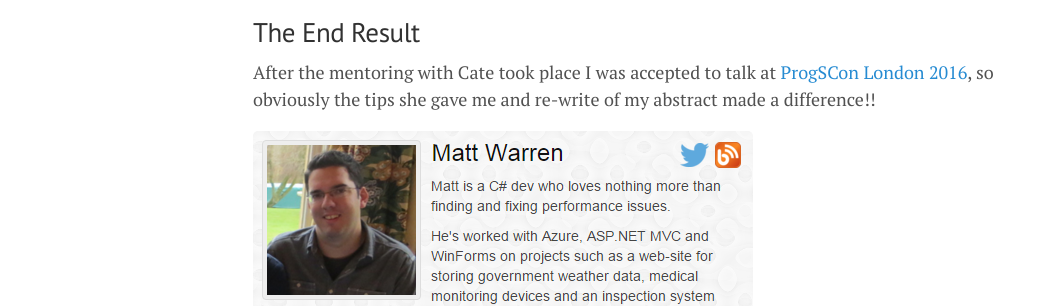
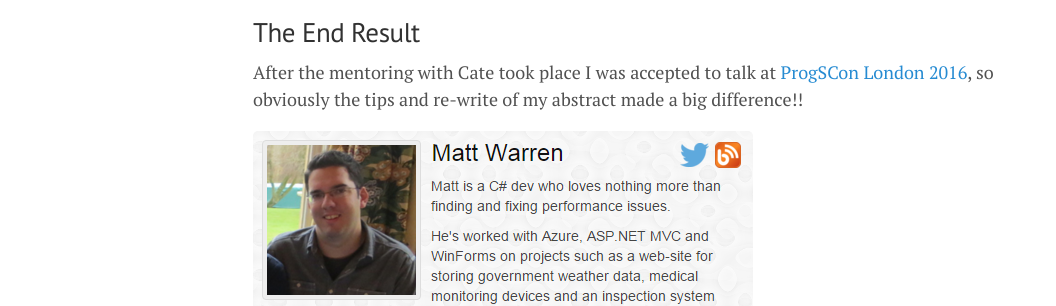
Before and after one commit to mattwarren/mattwarren.github.io, a Jekyll site: the page built from _posts/2016-02-15-technically-speaking-anniversary-mentoring.md, in a window 1280 px wide and 900 px high, scrolled down 2292 px. Shown: the part 200-506 px from the top of the window, without its empty margins (0-1056 px from the left). Built offline with Jekyll 4.4.1, drawn with Linux system fonts in a browser that asks for light colours; nearby versions of some CDN libraries; comment, search, counter and statistics services are not loaded; some of the changed text lies outside the part shown.

Commit message:
final changes

```diff
--- a/_posts/2016-02-15-technically-speaking-anniversary-mentoring.md
+++ b/_posts/2016-02-15-technically-speaking-anniversary-mentoring.md
@@ -78,7 +78,7 @@ Finally, as well as offering general advice, Cate also took the time to help me
 
 ## The End Result
 
-After the mentoring with Cate took place I was accepted to talk at [ProgSCon London 2016](http://www.progscon.co.uk/talks), so obviously the tips she gave me and re-write of my abstract made a difference!!
+After the mentoring with Cate took place I was accepted to talk at [ProgSCon London 2016](http://www.progscon.co.uk/talks), so obviously the tips and re-write of my abstract made a big difference!!
 
 [![Talk at ProgSCon London]({{ base }}/images/2016/02/Talk at ProgSCon London.png)](http://www.progscon.co.uk/program)
 
```
